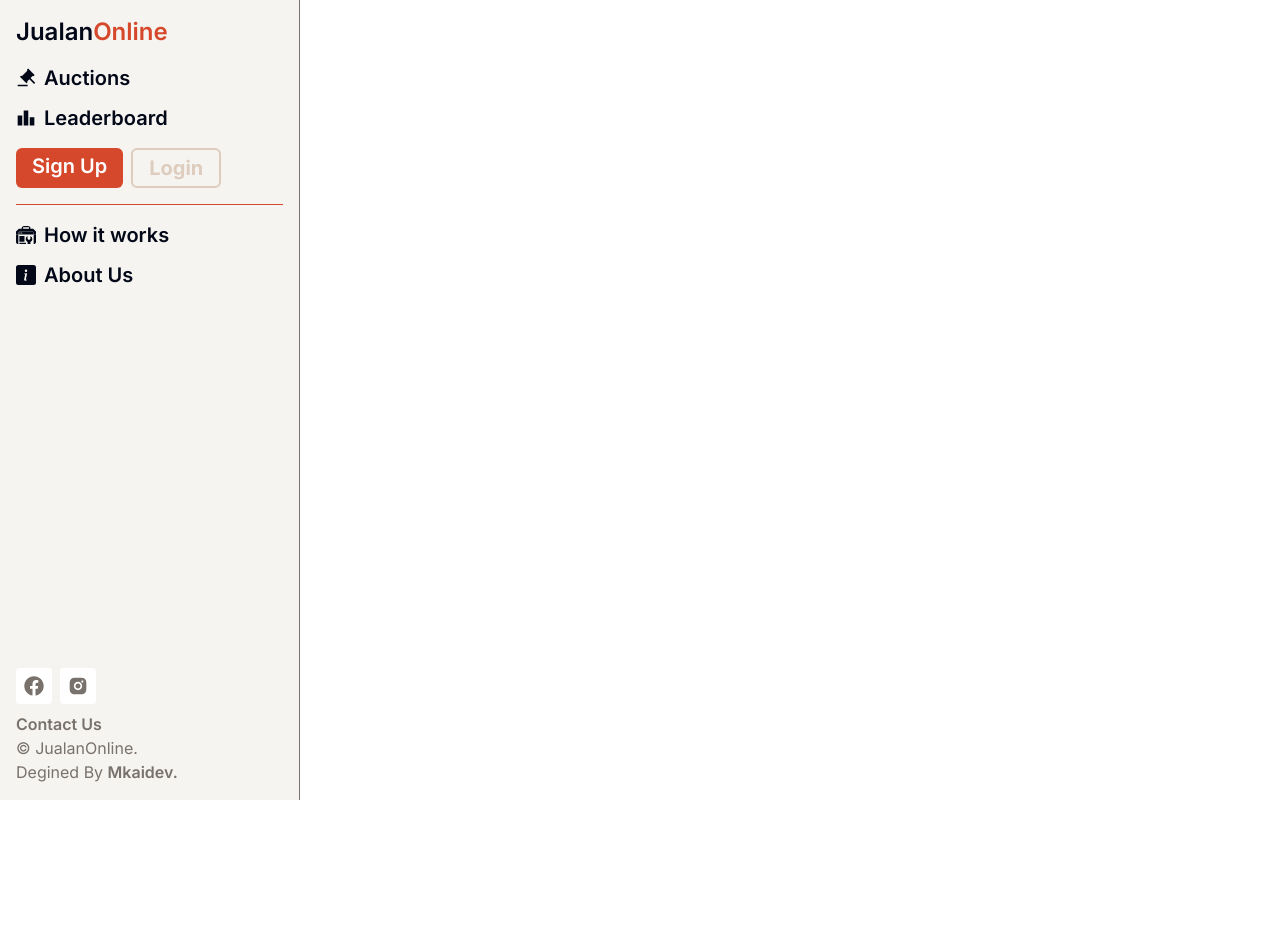
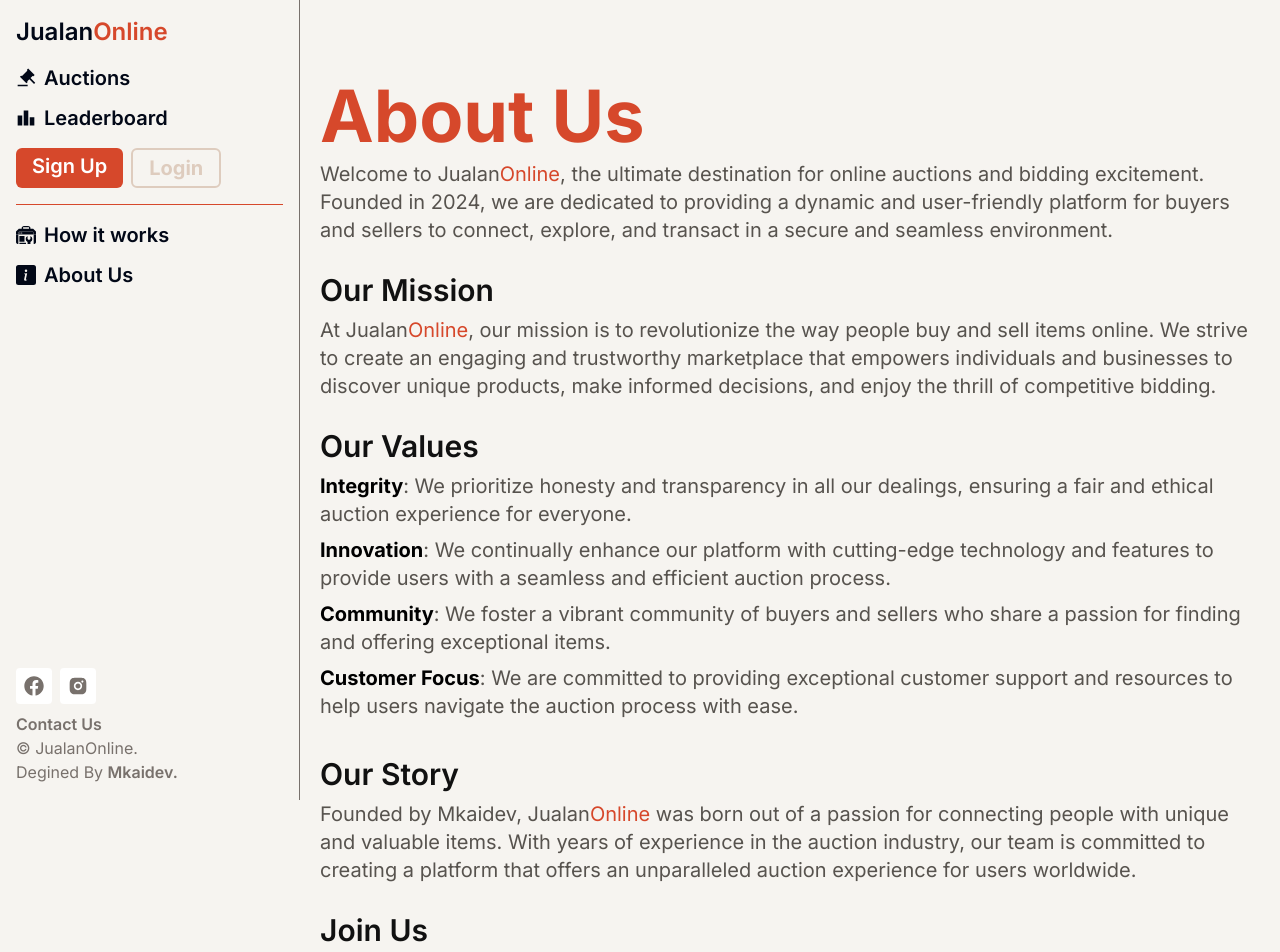
Before and after one commit to inul74/mern-jualan, a React (Vite) app in the folder frontend/: page /about in a window 1280 px wide. Shown: the top 952 px of the page. Before the commit the page ends 800 px from the top, so only its background shows below. Built offline with nearby package versions, Linux system fonts and the light colour scheme; no server answers.

Commit message:
how it work & about page

```diff
--- a/frontend/src/App.jsx
+++ b/frontend/src/App.jsx
@@ -9,6 +9,8 @@
 import SubmitCommission from "./pages/SubmitCommission";
 import { useDispatch } from "react-redux";
 import { fetchUser } from "./store/slices/userSlice";
+import HowItWorks from "./pages/HowItWorks";
+import About from "./pages/About";
 
 const App = () => {
   const dispatch = useDispatch();
@@ -24,6 +26,8 @@
         <Route path="/sign-up" element={<SignUp />} />
         <Route path="/login" element={<Login />} />
         <Route path="/submit-commission" element={<SubmitCommission />} />
+        <Route path="/how-it-works-info" element={<HowItWorks />} />
+        <Route path="/about" element={<About />} />
       </Routes>
       <ToastContainer position="top-right" />
     </Router>
--- /dev/null
+++ b/frontend/src/pages/About.jsx
@@ -0,0 +1,120 @@
+import React from "react";
+
+const About = () => {
+  const values = [
+    {
+      id: 1,
+      title: "Integrity",
+      description:
+        "We prioritize honesty and transparency in all our dealings, ensuring a fair and ethical auction experience for everyone.",
+    },
+    {
+      id: 2,
+      title: "Innovation",
+      description:
+        "We continually enhance our platform with cutting-edge technology and features to provide users with a seamless and efficient auction process.",
+    },
+    {
+      id: 3,
+      title: "Community",
+      description:
+        "We foster a vibrant community of buyers and sellers who share a passion for finding and offering exceptional items.",
+    },
+    {
+      id: 4,
+      title: "Customer Focus",
+      description:
+        "We are committed to providing exceptional customer support and resources to help users navigate the auction process with ease.",
+    },
+  ];
+
+  return (
+    <>
+      <section className="w-full ml-0 m-0 h-fit px-5 pt-20 lg:pl-[320px] gap-7 flex flex-col min-h-screen py-4 justify-center">
+        <div>
+          <h1
+            className={`text-[#d6482b] text-2xl font-bold mb-2 min-[480px]:text-4xl md:text-6xl xl:text-7xl 2xl:text-8xl`}
+          >
+            About Us
+          </h1>
+          <p className="text-xl text-stone-600">
+            Welcome to Jualan<span className="text-[#D6482b]">Online</span>, the
+            ultimate destination for online auctions and bidding excitement.
+            Founded in 2024, we are dedicated to providing a dynamic and
+            user-friendly platform for buyers and sellers to connect, explore,
+            and transact in a secure and seamless environment.
+          </p>
+        </div>
+        <div>
+          <h3
+            className={`text-[#111] text-xl font-semibold mb-2 min-[480px]:text-xl md:text-2xl lg:text-3xl`}
+          >
+            Our Mission
+          </h3>
+          <p className="text-xl text-stone-600">
+            At Jualan<span className="text-[#D6482b]">Online</span>, our mission
+            is to revolutionize the way people buy and sell items online. We
+            strive to create an engaging and trustworthy marketplace that
+            empowers individuals and businesses to discover unique products,
+            make informed decisions, and enjoy the thrill of competitive
+            bidding.
+          </p>
+        </div>
+        <div>
+          <h3
+            className={`text-[#111] text-xl font-semibold mb-2 min-[480px]:text-xl md:text-2xl lg:text-3xl`}
+          >
+            Our Values
+          </h3>
+          <ul className="list-inside">
+            {values.map((element) => {
+              return (
+                <li className="text-xl text-stone-600 mb-2" key={element.id}>
+                  <span className="text-black font-bold">{element.title}</span>:{" "}
+                  {element.description}
+                </li>
+              );
+            })}
+          </ul>
+        </div>
+        <div>
+          <h3
+            className={`text-[#111] text-xl font-semibold mb-2 min-[480px]:text-xl md:text-2xl lg:text-3xl`}
+          >
+            Our Story
+          </h3>
+          <p className="text-xl text-stone-600">
+            Founded by Mkaidev, Jualan
+            <span className="text-[#D6482b]">Online</span> was born out of a
+            passion for connecting people with unique and valuable items. With
+            years of experience in the auction industry, our team is committed
+            to creating a platform that offers an unparalleled auction
+            experience for users worldwide.
+          </p>
+        </div>
+        <div>
+          <h3
+            className={`text-[#111] text-xl font-semibold mb-2 min-[480px]:text-xl md:text-2xl lg:text-3xl`}
+          >
+            Join Us
+          </h3>
+          <p className="text-xl text-stone-600">
+            Whether you're looking to buy, sell, or simply explore, Jualan
+            <span className="text-[#D6482b]">Online</span> invites you to join
+            our growing community of auction enthusiasts. Discover new
+            opportunities, uncover hidden gems, and experience the thrill of
+            winning your next great find.
+          </p>
+        </div>
+        <div>
+          <p className="text-[#d6482b] text-xl font-bold mb-3">
+            Thank you for choosing JualanOnline. We look forward to being a part
+            of your auction journey!
+          </p>
+        </div>
+      </section>
+    </>
+  );
+};
+
+export default About;
--- /dev/null
+++ b/frontend/src/pages/HowItWorks.jsx
@@ -0,0 +1,86 @@
+import React from "react";
+import {
+  FaUser,
+  FaGavel,
+  FaEnvelope,
+  FaDollarSign,
+  FaFileInvoice,
+  FaRedo,
+} from "react-icons/fa";
+
+const HowItWorks = () => {
+  const steps = [
+    {
+      icon: <FaUser />,
+      title: "User Registration",
+      description:
+        "Users must register or log in to perform operations such as posting auctions, bidding on items, accessing the dashboard, and sending payment proof.",
+    },
+    {
+      icon: <FaGavel />,
+      title: "Role Selection",
+      description:
+        'Users can register as either a "Bidder" or "Auctioner." Bidders can bid on items, while Auctioners can post items.',
+    },
+    {
+      icon: <FaEnvelope />,
+      title: "Winning Bid Notification",
+      description:
+        "After winning an item, the highest bidder will receive an email with the Auctioner's payment method information, including bank transfer and PayPal.",
+    },
+    {
+      icon: <FaDollarSign />,
+      title: "Commission Payment",
+      description:
+        "If the Bidder pays, the Auctioner must pay 5% of that payment to the platform. Failure to pay results in being unable to post new items, and a legal notice will be sent.",
+    },
+    {
+      icon: <FaFileInvoice />,
+      title: "Proof of Payment",
+      description:
+        "The platform receives payment proof as a screenshot and the total amount sent. Once approved by the Administrator, the unpaid commission of the Auctioner will be adjusted accordingly.",
+    },
+    {
+      icon: <FaRedo />,
+      title: "Reposting Items",
+      description:
+        "If the Bidder does not pay, the Auctioner can republish the item without any additional cost.",
+    },
+  ];
+
+  return (
+    <>
+      <section className="w-full ml-0 m-0 h-fit px-5 pt-20 lg:pl-[320px] flex flex-col min-h-screen py-4 justify-center">
+        <h1
+          className={`text-[#d6482b] text-xl font-bold mb-2 min-[480px]:text-2xl md:text-4xl xl:text-5xl 2xl:text-6xl`}
+        >
+          Discover How JualanOnline Operates
+        </h1>
+        <div className="flex flex-col gap-4 my-5">
+          {steps.map((element, index) => {
+            return (
+              <div
+                key={index}
+                className="bg-white rounded-md p-2 lg:p-5 flex flex-col gap-2 group hover:bg-black transition-all duration-300"
+              >
+                <div className="bg-black text-white p-3 text-xl rounded-full w-fit group-hover:bg-[#d6482b] transition-all duration-300">
+                  {element.icon}
+                </div>
+                <h3
+                  className={`text-[#D6482B] text-xl font-semibold mb-2 min-[480px]:text-xl md:text-2xl lg:text-3xl`}
+                >
+                  {element.title}
+                </h3>
+                <p className="text-xl text-stone-700 group-hover:text-[#fff] transition-all duration-300">
+                  {element.description}
+                </p>
+              </div>
+            );
+          })}
+        </div>
+      </section>
+    </>
+  );
+};
+
+export default HowItWorks;
```
